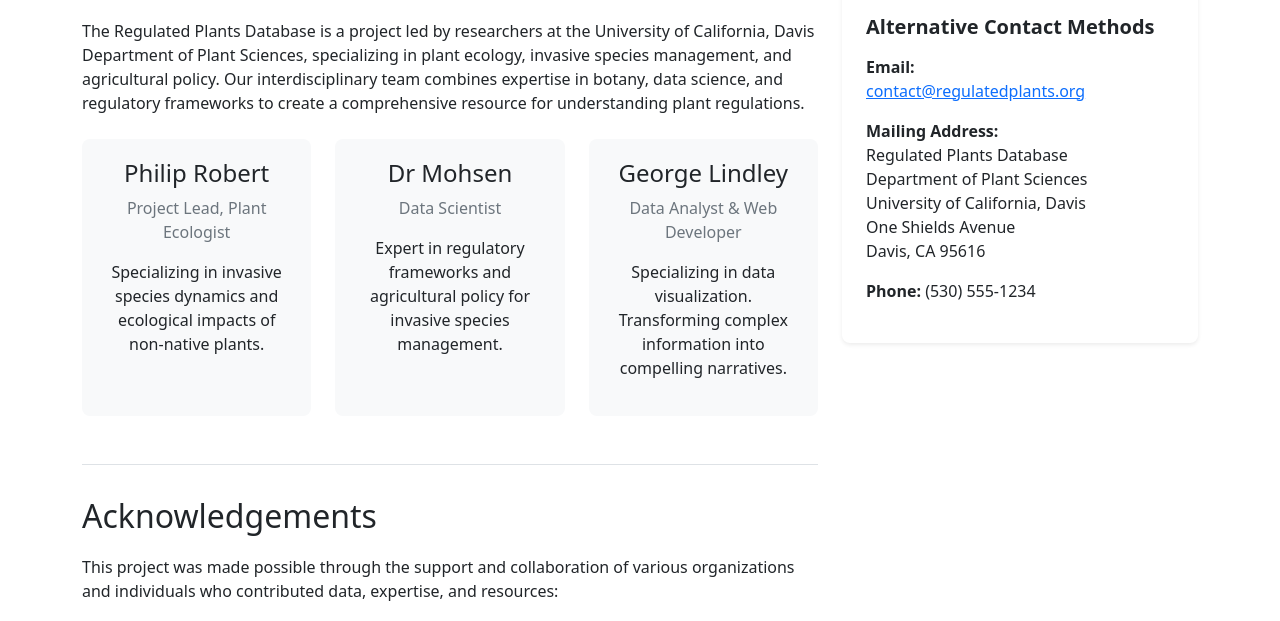
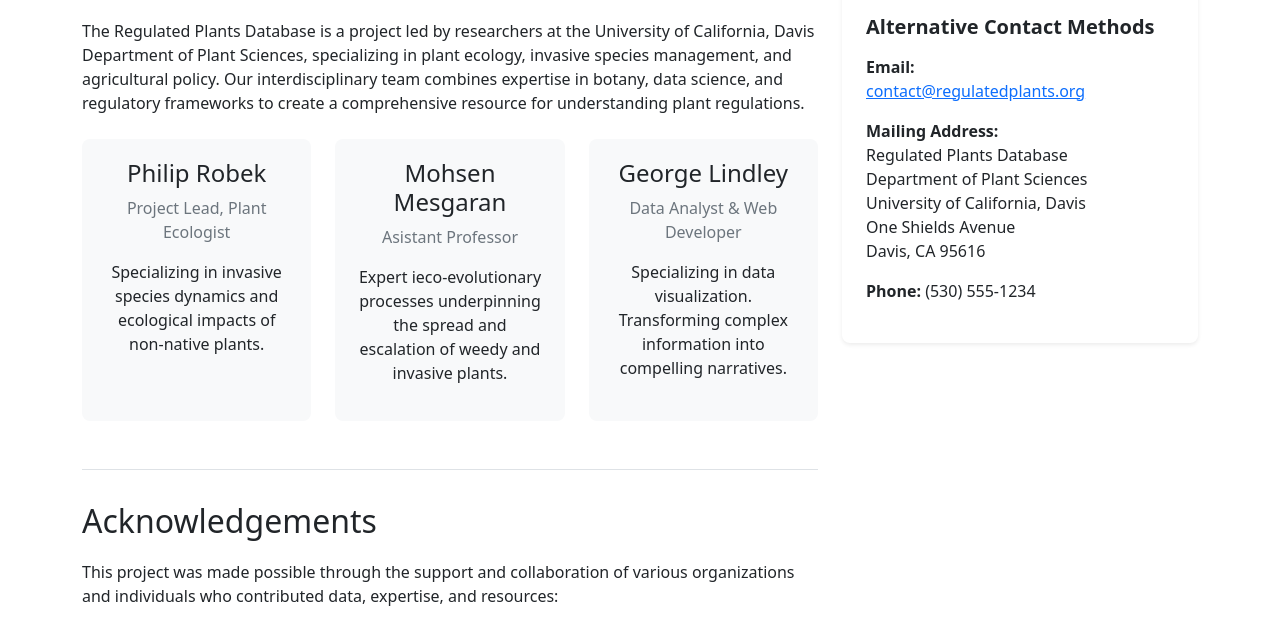
Before and after one commit to oozr/invasive_plants, a Flask app: page /about/ in a window 1280 px wide. Shown: the part 940-1561 px from the top of the page. Run offline with Flask 2, Linux system fonts and the light colour scheme; parts of the project's set-up code (start-up, migrations or seed data) failed here and were passed over; some libraries are stand-ins or nearby versions.

Commit message:
updated names and About blurb

```diff
--- a/app/templates/about.html
+++ b/app/templates/about.html
@@ -33,16 +33,16 @@
                 <div class="row">
                     <div class="col-md-4 mb-4">
                         <div class="team-member">
-                            <h4>Philip Robert</h4>
+                            <h4>Philip Robek</h4>
                             <p class="text-muted">Project Lead, Plant Ecologist</p>
                             <p>Specializing in invasive species dynamics and ecological impacts of non-native plants.</p>
                         </div>
                     </div>
                     <div class="col-md-4 mb-4">
                         <div class="team-member">
-                            <h4>Dr Mohsen</h4>
-                            <p class="text-muted">Data Scientist</p>
-                            <p>Expert in regulatory frameworks and agricultural policy for invasive species management.</p>
+                            <h4>Mohsen Mesgaran</h4>
+                            <p class="text-muted">Asistant Professor</p>
+                            <p>Expert ieco-evolutionary processes underpinning the spread and escalation of weedy and invasive plants.</p>
                         </div>
                     </div>
                     <div class="col-md-4 mb-4">
```
